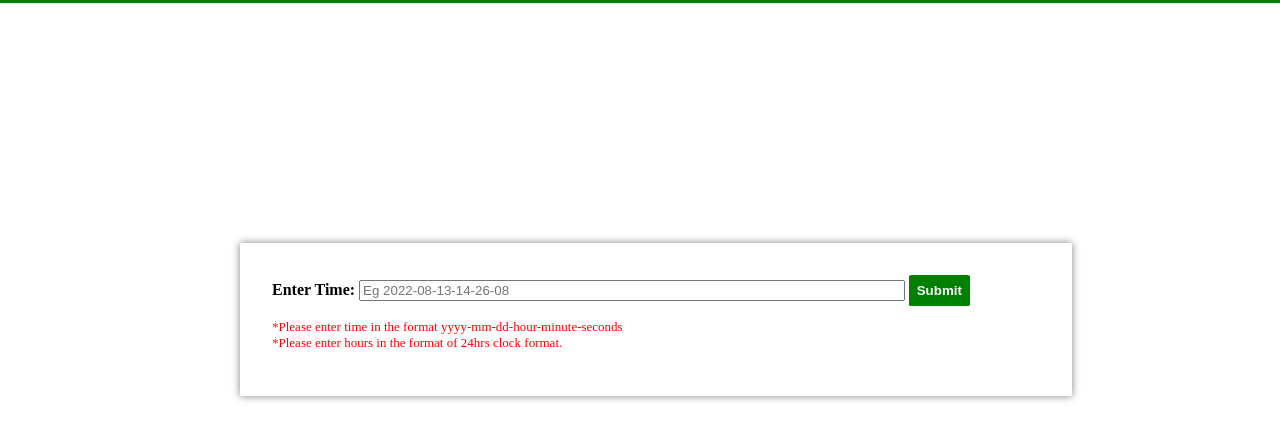
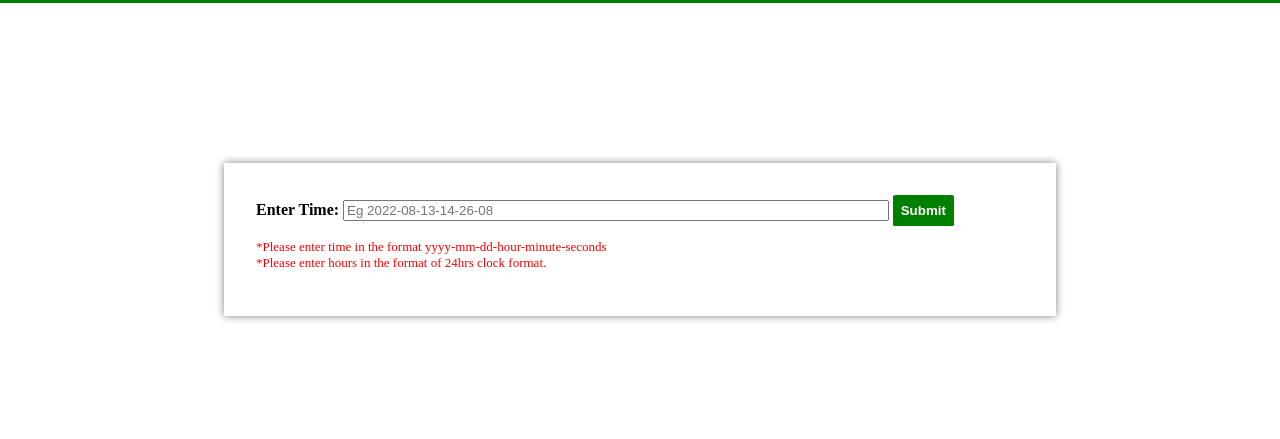
Before and after one commit to Yuvraj883/LinkedInJsChallenge, a website built with Vite: page index.html in a window 1280 px wide. Shown: the part 93-532 px from the top of the page. Built offline with nearby package versions, Linux system fonts and the light colour scheme.

Commit message:
Updated UI

```diff
--- a/style.css
+++ b/style.css
@@ -36,7 +36,10 @@ body{
   font-size:small;
 }
 .input-box{
-  margin:15rem;
+  margin:auto;
+  margin-top:10rem;
+  /* align-items: center;
+  justify-content: center; */
   /* border: 2px solid black; */
   box-shadow: 0 0 .5em gray;
   width:60%;
```
